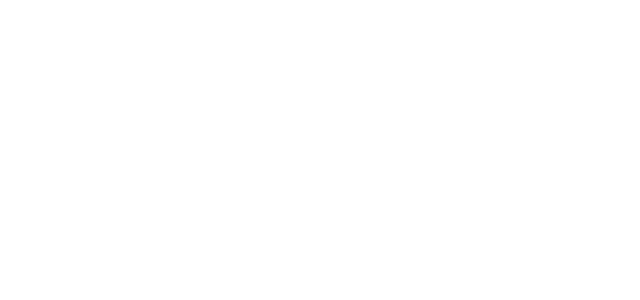
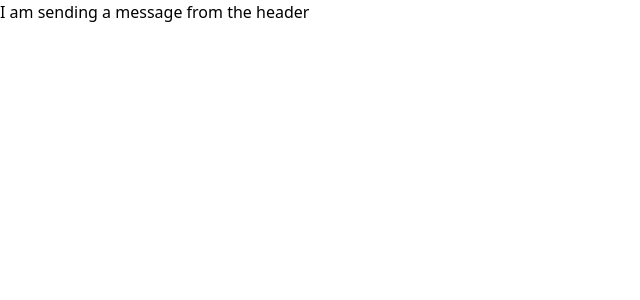
Before and after one commit to EdwardVilla0/Portfolio, a Next.js app: page / in a window 1280 px wide. Shown: the top 300 px of the page, without its empty margins (0-640 px from the left). Built offline with nearby package versions, Linux system fonts and the light colour scheme.

Commit message:
creating a header component

```diff
--- /dev/null
+++ b/components/Header.tsx
@@ -0,0 +1,9 @@
+import React from 'react'
+
+type Props = {}
+
+export default function Header({ }: Props) {
+    return (
+        <div>I am sending a message from the header</div>
+    )
+}
--- a/pages/index.tsx
+++ b/pages/index.tsx
@@ -1,5 +1,6 @@
 import type { NextPage } from 'next'
 import Head from 'next/head'
+import Header from '../components/Header'
 
 const Home: NextPage = () => {
   return (
@@ -9,6 +10,7 @@
       </Head>
 
       {/*header*/}
+      <Header />
 
       {/*hero*/}
 
@@ -18,9 +20,7 @@
 
       {/*skills*/}
 
-      {/*projects*/}
-
-      {/*contact me*/}
+      {/*skills*/}
 
 
     </div>
```
